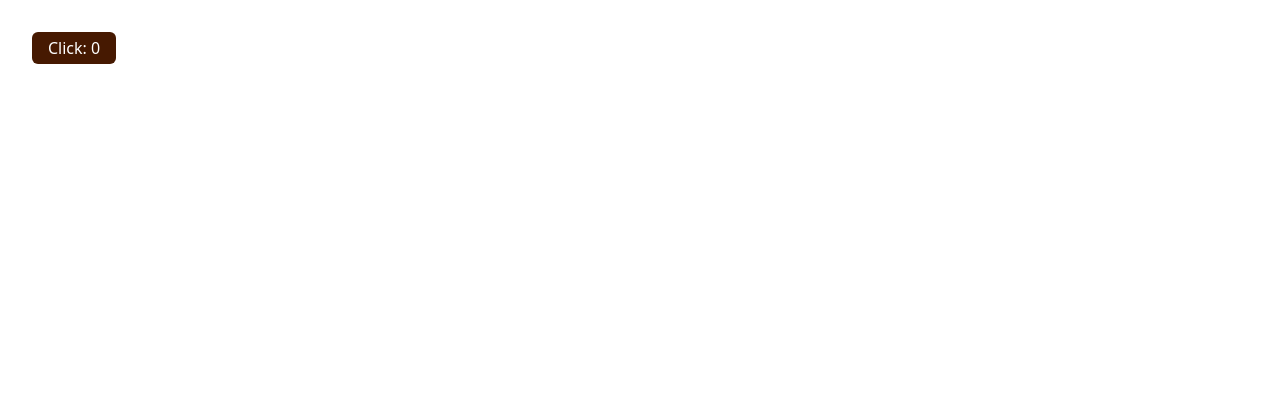
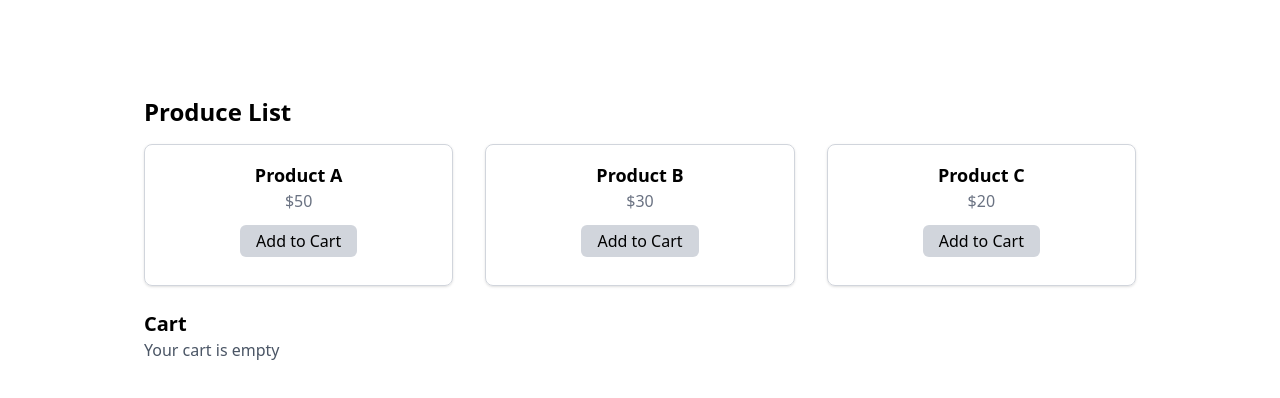
Before and after one commit to selina-islam/Play_With_React, a React (Vite) app: page / in a window 1280 px wide. Shown: the top 398 px of the page. Built offline with nearby package versions, Linux system fonts and the light colour scheme.

Commit message:
add to cart button

```diff
--- a/src/App.jsx
+++ b/src/App.jsx
@@ -1,13 +1,13 @@
 
 import './App.css'
-import UseState from './Dya-3/Usestate/UseState'
+import AddToCart from './Project/AddToCart/AddToCart'
 
 
 function App() {
 
   return (
     <div>
-      <UseState/>
+      <AddToCart/>
     </div>
   )
 }
--- /dev/null
+++ b/src/Project/AddToCart/AddToCart.jsx
@@ -0,0 +1,65 @@
+import React, { useState } from "react";
+
+const products = [
+  {
+    id: 1,
+    name: "Product A",
+    price: "$50",
+  },
+  {
+    id: 2,
+    name: "Product B",
+    price: "$30",
+  },
+  {
+    id: 3,
+    name: "Product C",
+    price: "$20",
+  },
+];
+
+function AddToCart() {
+  const [cart, setCart] = useState([]);
+  //  add to cart functionality
+  const addToCart = (product) => {
+    setCart((prevcart)=>[...prevcart, product])
+  }
+
+  return (
+    <div className="px-4 py-24 max-w-screen-lg mx-auto">
+      <h1 className="text-2xl font-black mb-4">Produce List</h1>
+      <div className="grid grid-cols-1 md:grid-cols-2 lg:grid-cols-3 gap-8 text-center">
+        {products.map((product) => (
+          <div
+            key={product.id}
+            className="p-4 border border-gray-300 rounded-lg shadow-sm hover:shadow-xl transition"
+          >
+            <h1 className="text-lg font-semibold">{product.name}</h1>
+            <p className="text-gray-500">{product.price}</p>
+            <button
+              onClick={() => addToCart(product)}
+              className="bg-gray-300 px-4 py-1 rounded-md hover:bg-gray-400 transition-all duration-300 my-3"
+            >
+              Add to Cart
+            </button>
+          </div>
+        ))}
+      </div>
+      {/* display cart item */}
+      <h2 className="text-xl font-bold mt-6">Cart</h2>
+      {cart.length === 0 ? (
+        <p className="text-gray-600">Your cart is empty</p>
+      ) : (
+        <ul className="list-disc pl-6">
+          {cart.map((item, index) => (
+            <li key={index} className="text-gray-800">
+              {item.name} - {item.price}
+            </li>
+          ))}
+        </ul>
+      )}
+    </div>
+  );
+}
+
+export default AddToCart;
```
